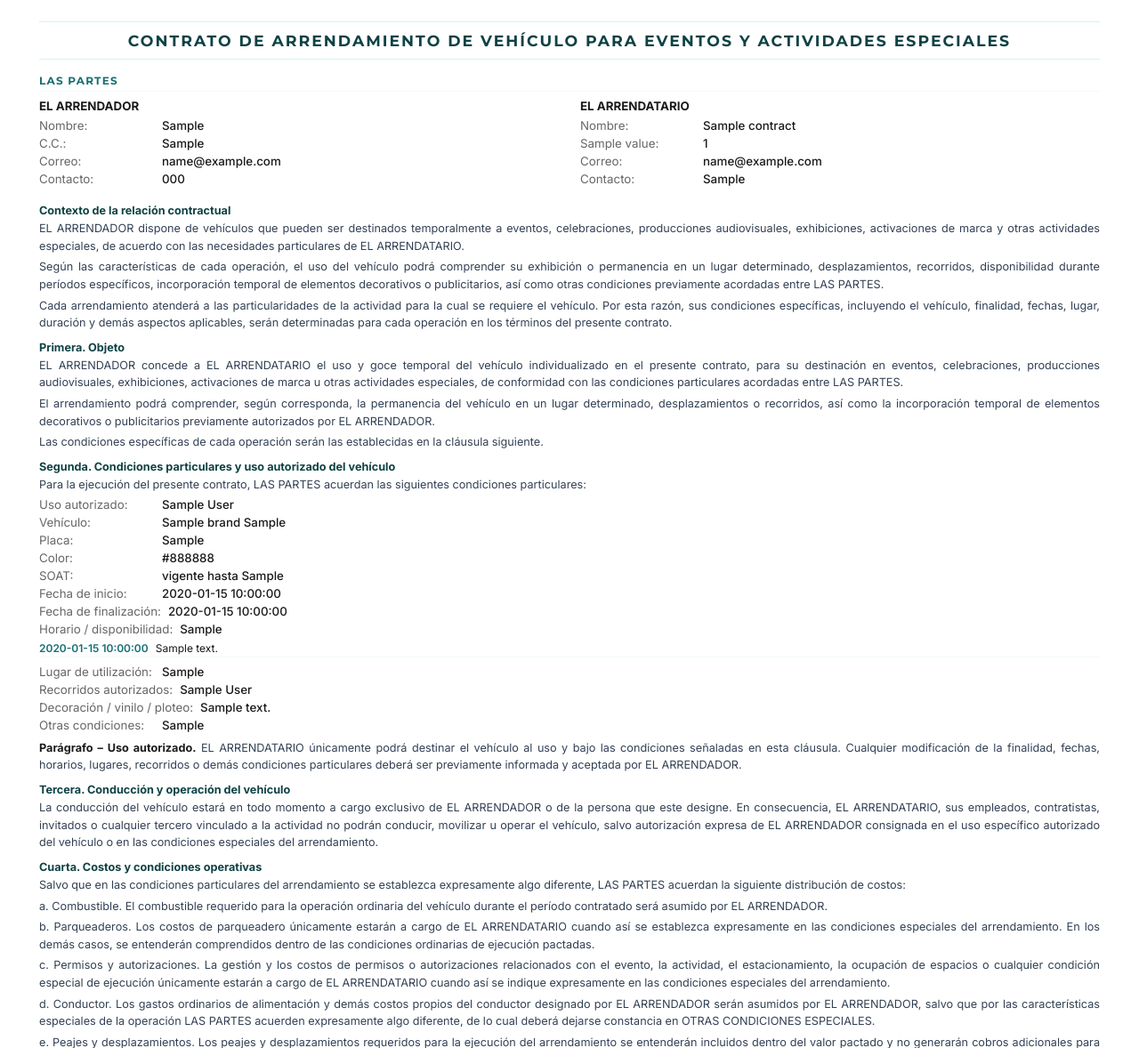
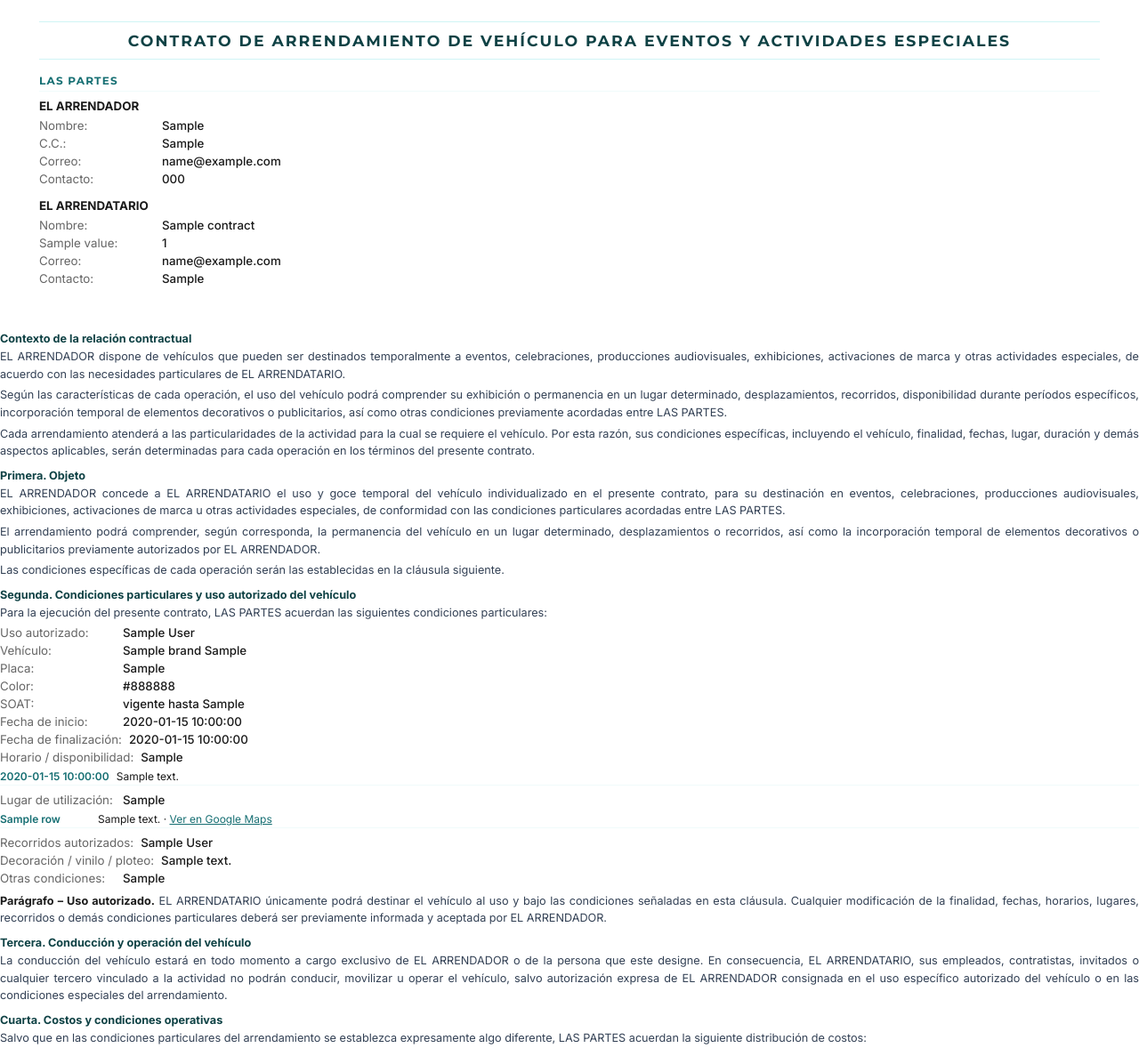
Before and after one commit to pitonisagpt/caminoamiboda, a Python web app: template backend/templates/reservation_contract.html in a window 1280 px wide. Shown: the part 123-1301 px from the top of the page at 89% size. Run offline with Jinja, Linux system fonts and the light colour scheme; the template is opened without the code that fills it: most values are stand-ins (such as "Sample title", 1, 10 or a date in 2020).

Commit message:
Apilar Las Partes, ocultar SOAT vacío y agregar dirección/Maps a Lugar de utilización (#45)
Las Partes: el layout de dos columnas dejaba muy poco ancho por columna
-- nombres largos y hasta la cédula (10 dígitos) se partían línea por
línea de forma fea, aparte de ser la causa de fondo del problema del
correo desbordado (columna angosta = menos espacio para que el texto
respire). Se cambia a un solo bloque por columna, EL ARRENDADOR primero
y EL ARRENDATARIO debajo, cada uno con el ancho completo de la página.

SOAT: cuando no hay fecha de vencimiento cargada, la fila completa
desaparece en vez de mostrar "No registrado" -- decisión del dueño
después de preguntarle, para no afirmar ni sugerir nada sobre un dato
que simplemente no está diligenciado.

Lugar de utilización: se agrega una tabla con dirección + link de
Google Maps por cada ubicación del timeline, mismo patrón de tabla ya
usado para el itinerario (CSS generalizado de .itinerary-table a
.detail-table para reusarlo en los dos). Deduplicada por nombre -- un
lugar que sirve de recogida Y recepción (caso común) solo aparece una
vez, no dos.

Verificado con el PDF real de la reserva 407.

Co-authored-by: Juan Yepes <juan.yepes@solwey.com>

```diff
--- a/backend/templates/reservation_contract.html
+++ b/backend/templates/reservation_contract.html
@@ -21,15 +21,17 @@
     .doc-title { font-family: 'Montserrat', Arial, sans-serif; text-align: center; font-size: 13pt; font-weight: 700; color: #0f4245; letter-spacing: 2px; text-transform: uppercase; padding: 10px 0; border-top: 1px solid #d0f4f5; border-bottom: 1px solid #d0f4f5; margin-bottom: 16px; }
     .section { margin-bottom: 16px; }
     .section-title { font-family: 'Montserrat', Arial, sans-serif; font-size: 9pt; font-weight: 700; color: #166f73; text-transform: uppercase; letter-spacing: 1.2px; border-bottom: 1px solid #f0fbfb; padding-bottom: 4px; margin-bottom: 8px; }
-    .two-col { display: flex; gap: 24px; margin-bottom: 16px; }
-    .two-col .col { flex: 1; }
+    .party-block { margin-bottom: 14px; }
+    .party-block:last-child { margin-bottom: 0; }
     .info-row { display: flex; gap: 8px; margin-bottom: 4px; font-size: 10pt; }
     .info-label { color: #666; min-width: 130px; flex-shrink: 0; }
     .info-value { color: #1a1a1a; font-weight: 500; overflow-wrap: anywhere; }
     .blank-line { color: #bbb; }
-    .itinerary-table { width: 100%; border-collapse: collapse; margin: 4px 0 8px; font-size: 9pt; }
-    .itinerary-table td { padding: 2px 8px 2px 0; vertical-align: top; border-bottom: 1px solid #f0fbfb; }
-    .itinerary-table .itin-time { color: #166f73; font-weight: 600; white-space: nowrap; width: 72px; }
+    .detail-table { width: 100%; border-collapse: collapse; margin: 4px 0 8px; font-size: 9pt; overflow-wrap: anywhere; }
+    .detail-table td { padding: 2px 8px 2px 0; vertical-align: top; border-bottom: 1px solid #f0fbfb; }
+    .detail-table .detail-key { color: #166f73; font-weight: 600; width: 110px; }
+    .detail-table .detail-key.nowrap { white-space: nowrap; width: 72px; }
+    .detail-table a { color: #166f73; }
     .clause { margin-bottom: 10px; }
     .clause-title { font-size: 9.5pt; font-weight: 700; color: #0f4245; margin-bottom: 3px; }
     .clause-body { font-size: 9.5pt; color: #334155; line-height: 1.55; text-align: justify; margin-bottom: 4px; }
@@ -57,15 +59,14 @@
 
   <div class="section">
     <div class="section-title">Las Partes</div>
-    <div class="two-col">
-      <div class="col">
+    <div class="party-block">
       <p class="info-row" style="font-weight:700; margin-bottom:6px;">EL ARRENDADOR</p>
       <div class="info-row"><span class="info-label">Nombre:</span><span class="info-value">{{ company_owner }}</span></div>
       <div class="info-row"><span class="info-label">C.C.:</span><span class="info-value">{{ company_cc or '—' }}</span></div>
       <div class="info-row"><span class="info-label">Correo:</span><span class="info-value">{{ company_email or '—' }}</span></div>
       <div class="info-row"><span class="info-label">Contacto:</span><span class="info-value">{{ company_phone }}</span></div>
     </div>
-      <div class="col">
+    <div class="party-block">
       <p class="info-row" style="font-weight:700; margin-bottom:6px;">EL ARRENDATARIO</p>
       <div class="info-row"><span class="info-label">{{ 'Razón social:' if contract.client_type.value == 'company' else 'Nombre:' }}</span><span class="info-value">{{ contract.client_name or '—' }}</span></div>
       {% if contract.client_type.value == 'company' and contract.client_legal_rep_name %}
@@ -100,18 +101,32 @@
       <div class="info-row"><span class="info-label">Vehículo:</span><span class="info-value">{{ vehicle.brand if vehicle else '—' }}{% if vehicle and vehicle.model_line %} {{ vehicle.model_line }}{% endif %}</span></div>
       <div class="info-row"><span class="info-label">Placa:</span><span class="info-value">{{ vehicle.license_plate if vehicle else '—' }}</span></div>
       <div class="info-row"><span class="info-label">Color:</span><span class="info-value">{{ vehicle.color if vehicle and vehicle.color else '—' }}</span></div>
-      <div class="info-row"><span class="info-label">SOAT:</span><span class="info-value">{{ ('vigente hasta ' + formatted_soat) if formatted_soat else 'No registrado' }}</span></div>
+      {% if formatted_soat %}
+      <div class="info-row"><span class="info-label">SOAT:</span><span class="info-value">vigente hasta {{ formatted_soat }}</span></div>
+      {% endif %}
       <div class="info-row"><span class="info-label">Fecha de inicio:</span><span class="info-value">{{ formatted_event_date }}</span></div>
       <div class="info-row"><span class="info-label">Fecha de finalización:</span><span class="info-value">{{ formatted_event_end_date or formatted_event_date }}</span></div>
       <div class="info-row"><span class="info-label">Horario / disponibilidad:</span><span class="info-value{{ '' if contract.schedule_availability else ' blank-line' }}">{{ contract.schedule_availability or default_schedule_availability or 'Por definir.' }}</span></div>
       {% if itinerary_rows %}
-      <table class="itinerary-table">
+      <table class="detail-table">
         {% for row in itinerary_rows %}
-        <tr><td class="itin-time">{{ row.time_label }}</td><td>{{ row.description }}</td></tr>
+        <tr><td class="detail-key nowrap">{{ row.time_label }}</td><td>{{ row.description }}</td></tr>
         {% endfor %}
       </table>
       {% endif %}
       <div class="info-row"><span class="info-label">Lugar de utilización:</span><span class="info-value{{ '' if contract.usage_location else ' blank-line' }}">{{ contract.usage_location or default_usage_location or 'Por definir.' }}</span></div>
+      {% if location_rows %}
+      <table class="detail-table">
+        {% for row in location_rows %}
+        <tr>
+          <td class="detail-key">{{ row.name }}</td>
+          <td>
+            {{ row.address or '—' }}{% if row.maps_link %} · <a href="{{ row.maps_link }}">Ver en Google Maps</a>{% endif %}
+          </td>
+        </tr>
+        {% endfor %}
+      </table>
+      {% endif %}
       <div class="info-row"><span class="info-label">Recorridos autorizados:</span><span class="info-value{{ '' if contract.authorized_routes else ' blank-line' }}">{{ contract.authorized_routes or default_authorized_routes or 'Por definir.' }}</span></div>
       <div class="info-row"><span class="info-label">Decoración / vinilo / ploteo:</span><span class="info-value{{ '' if reservation.decoration_details else ' blank-line' }}">{{ reservation.decoration_details or default_decoration_details or 'Ninguna autorizada.' }}</span></div>
       <div class="info-row"><span class="info-label">Otras condiciones:</span><span class="info-value{{ '' if contract.special_conditions else ' blank-line' }}">{{ contract.special_conditions or 'Ninguna.' }}</span></div>
```
Also changed, not shown: backend/app/routers/reservation_contracts.py (+17 -0 lines). Lines whose indentation alone changed are shown as unchanged.
